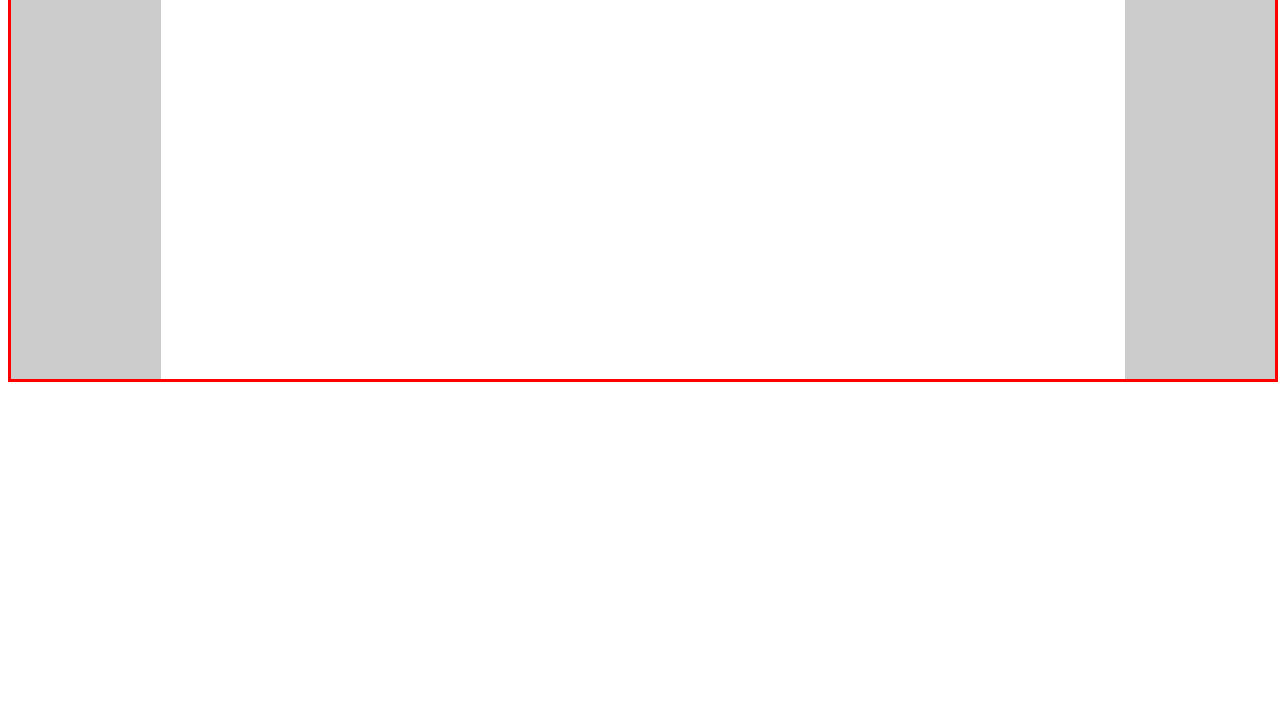
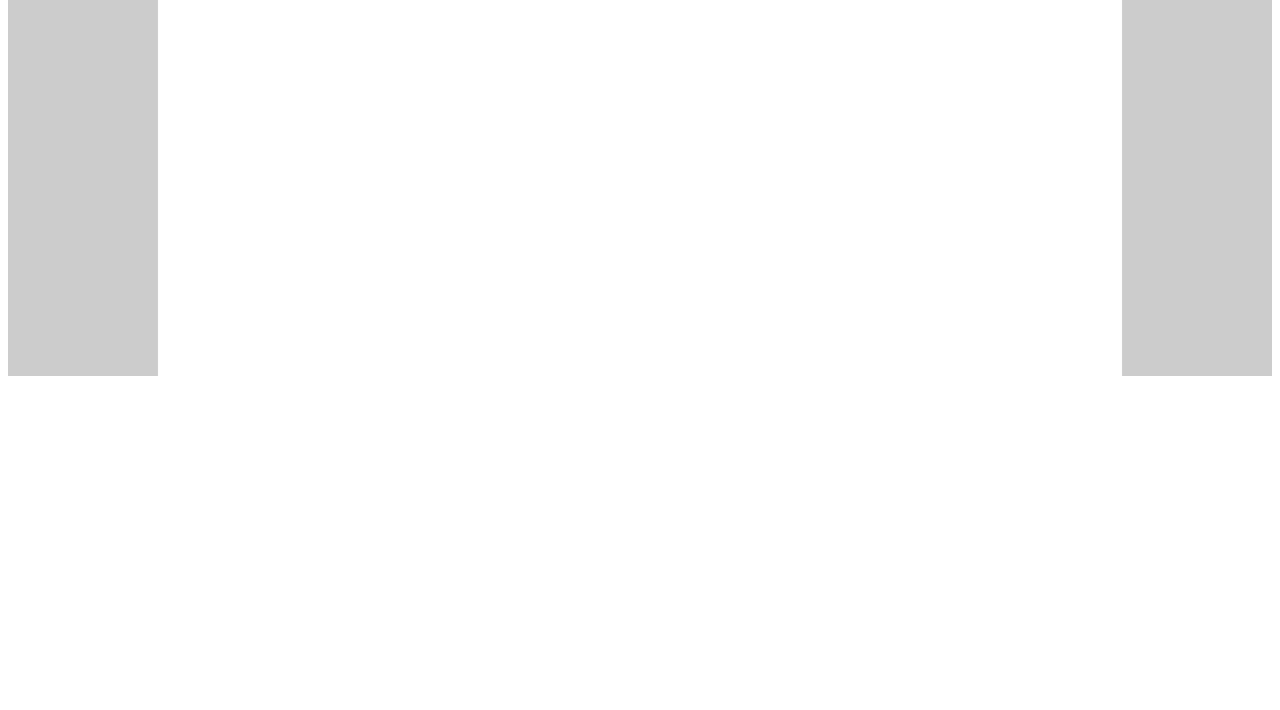
Before and after one commit to amberhasan/amberhasan.github.io, a plain HTML site: page index.html in a window 1280 px wide. Shown: the part 90-800 px from the top of the page. Drawn offline with Linux system fonts and the light colour scheme.

Commit message:
Update component.css

```diff
--- a/css/component.css
+++ b/css/component.css
@@ -1,4 +1,4 @@
-#wrap { width:100%; height:100%; margin:0 0; border:3px solid red; }
+/* #wrap { width:100%; height:100%; margin:0 0} */
 #header { background-color:yellow; font-size:50px; text-align:center; }
 #body { overflow:auto; }
 #leftsidebar { float:left; width:150px; background-color:#ccc; min-height:400px; }
```
